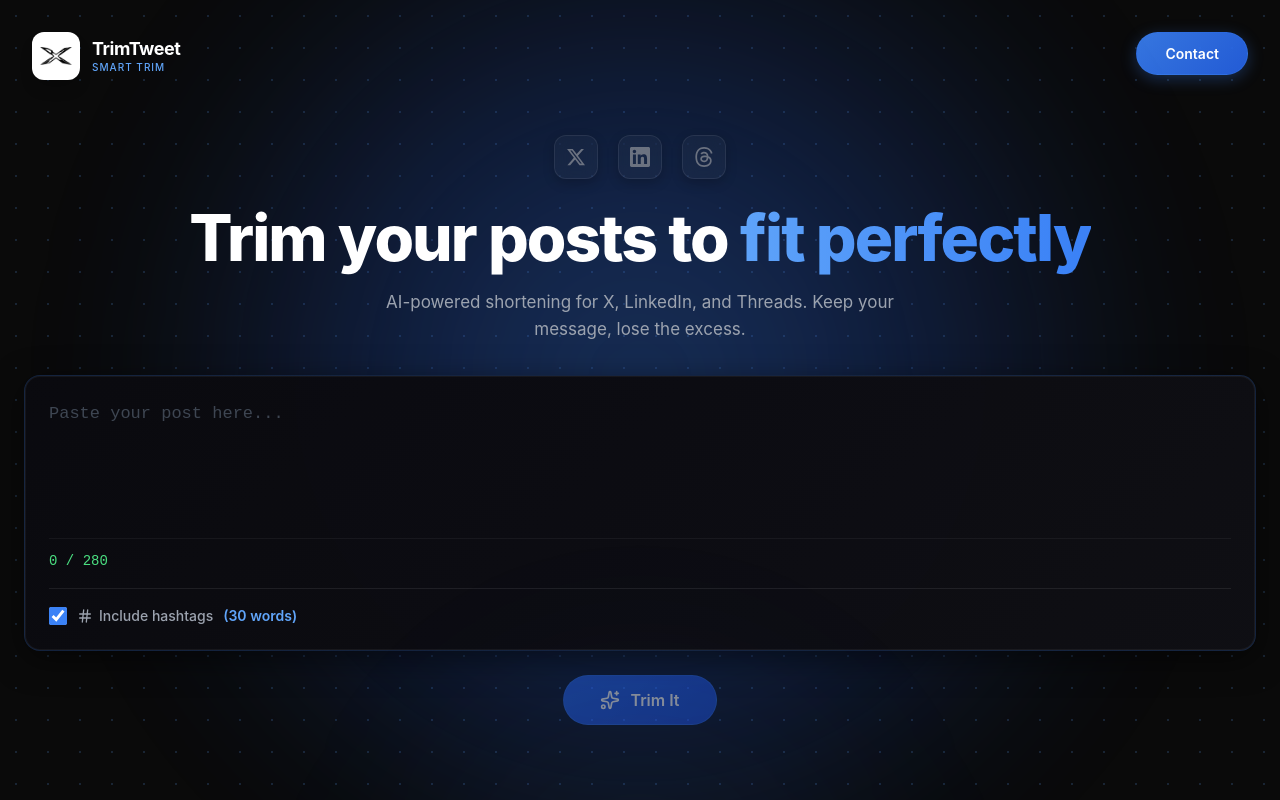
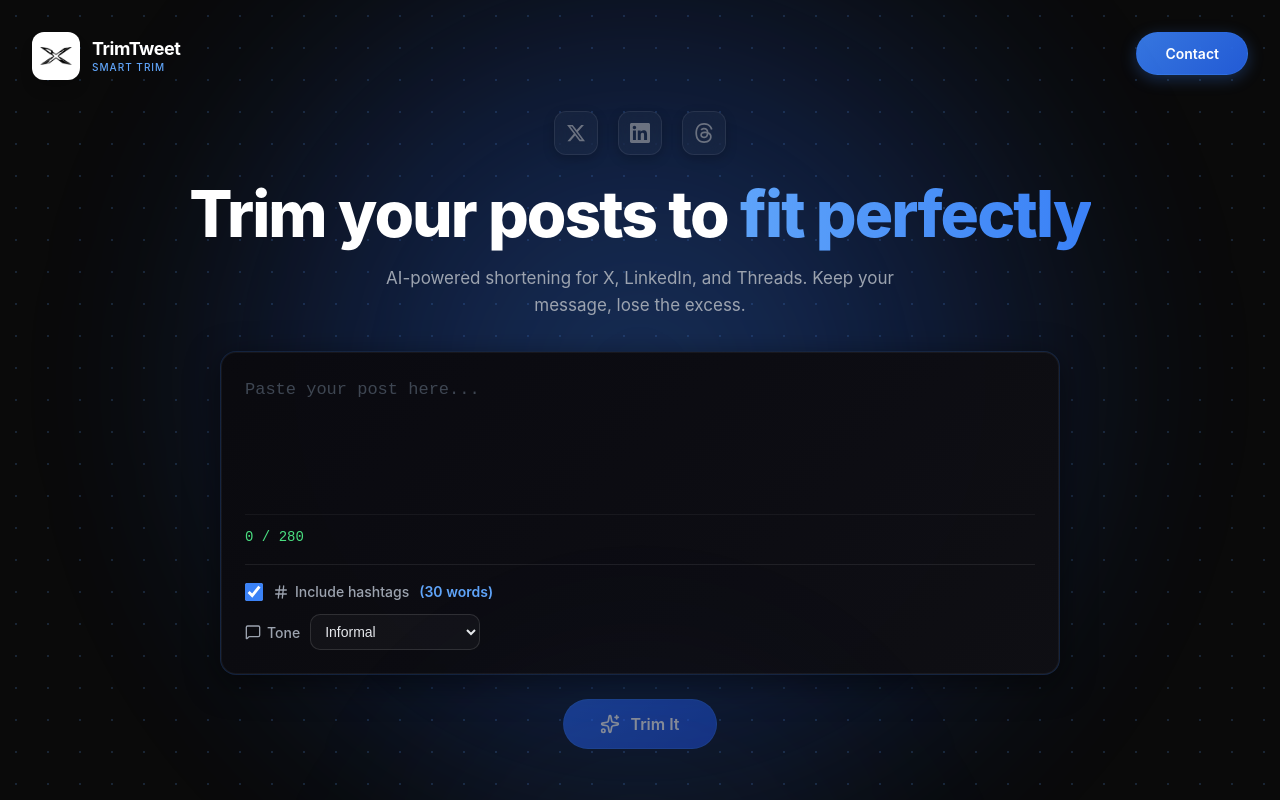
Before and after one commit to AnanthuNarashimman/trim_tweet, a React (Vite) app in the folder client/: page / in a window 1280 px wide. Shown: the top 800 px of the page. Built offline with nearby package versions, Linux system fonts and the light colour scheme.

Commit message:
Added tone : formal or informal

```diff
--- a/client/src/PageStyles/Page.css
+++ b/client/src/PageStyles/Page.css
@@ -420,7 +420,14 @@
         .input-wrapper {
           width: 100%;
           position: relative;
+          max-width: 840px;
+          margin: 0 auto;
           transition: all 0.6s cubic-bezier(0.4, 0, 0.2, 1);
+        }
+
+        .content-wrapper.show-result .input-wrapper {
+          max-width: none;
+          margin: 0;
         }
 
         .input-glow {
@@ -544,6 +551,52 @@
           color: #60a5fa;
           font-weight: 600;
           margin-left: 4px;
+        }
+
+        .tone-control {
+          margin-top: 12px;
+          display: flex;
+          align-items: center;
+          gap: 10px;
+        }
+
+        .tone-label {
+          display: flex;
+          align-items: center;
+          gap: 6px;
+          color: #9ca3af;
+          font-size: 0.875rem;
+          font-weight: 500;
+        }
+
+        .tone-select {
+          width: 170px;
+          padding: 8px 10px;
+          border-radius: 10px;
+          border: 1px solid rgba(255, 255, 255, 0.12);
+          background: rgba(255, 255, 255, 0.03);
+          color: #e5e7eb;
+          -webkit-text-fill-color: #e5e7eb;
+          font-size: 0.875rem;
+          font-weight: 500;
+          outline: none;
+          transition: all 0.3s ease;
+        }
+
+        .tone-select option {
+          background: #111827;
+          color: #e5e7eb;
+        }
+
+        .tone-select:hover:not(:disabled),
+        .tone-select:focus {
+          border-color: rgba(59, 130, 246, 0.45);
+          background: rgba(255, 255, 255, 0.06);
+        }
+
+        .tone-select:disabled {
+          cursor: not-allowed;
+          opacity: 0.5;
         }
         @keyframes pulse {
           0%, 100% { opacity: 1; }
--- a/client/src/Pages/Page.jsx
+++ b/client/src/Pages/Page.jsx
@@ -34,6 +34,7 @@ function Page() {
   const [showResult, setShowResult] = useState(false);
   const [resultData, setResultData] = useState(null);
   const [includeHashtags, setIncludeHashtags] = useState(true);
+  const [tone, setTone] = useState('informal');
   const [comingSoonMessage, setComingSoonMessage] = useState('');
   const [showContactCard, setShowContactCard] = useState(false);
 
@@ -63,7 +64,7 @@ function Page() {
         headers: {
           'Content-Type': 'application/json',
         },
-        body: JSON.stringify({ text: inputText, includeHashtags }),
+        body: JSON.stringify({ text: inputText, includeHashtags, tone }),
       });
 
       if (!response.ok) {
@@ -263,6 +264,23 @@ function Page() {
                     Include hashtags <span className="word-limit">({includeHashtags ? '30' : '40'} words)</span>
                   </span>
                 </label>
+
+                <div className="tone-control">
+                  <label htmlFor="tone-select" className="tone-label">
+                    <MessageSquare className="w-4" />
+                    Tone
+                  </label>
+                  <select
+                    id="tone-select"
+                    className="tone-select"
+                    value={tone}
+                    onChange={(e) => setTone(e.target.value)}
+                    disabled={showResult}
+                  >
+                    <option value="informal">Informal</option>
+                    <option value="formal">Formal</option>
+                  </select>
+                </div>
               </div>
             </div>
           </div>
```
Also changed, not shown: 1 other file (tests, documents, lock files or other folders).
